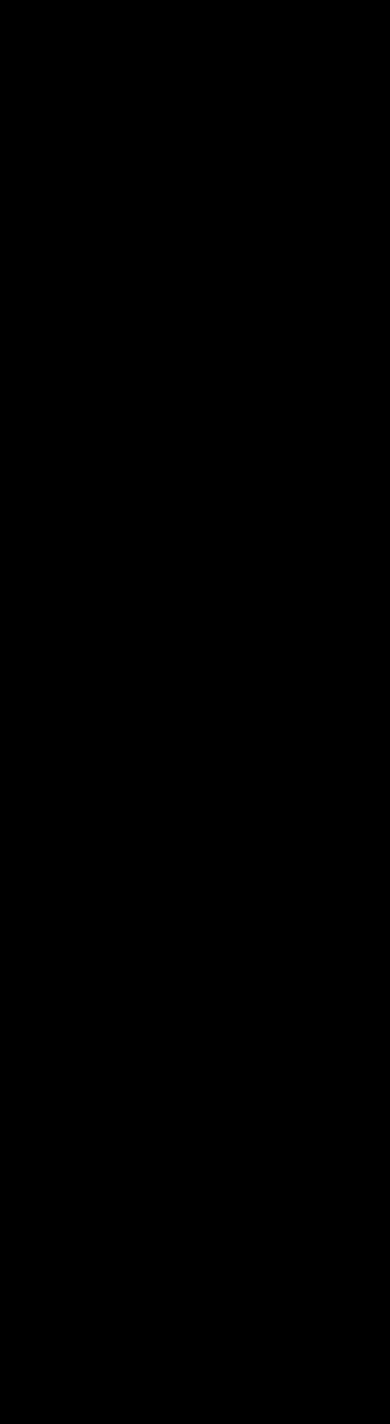
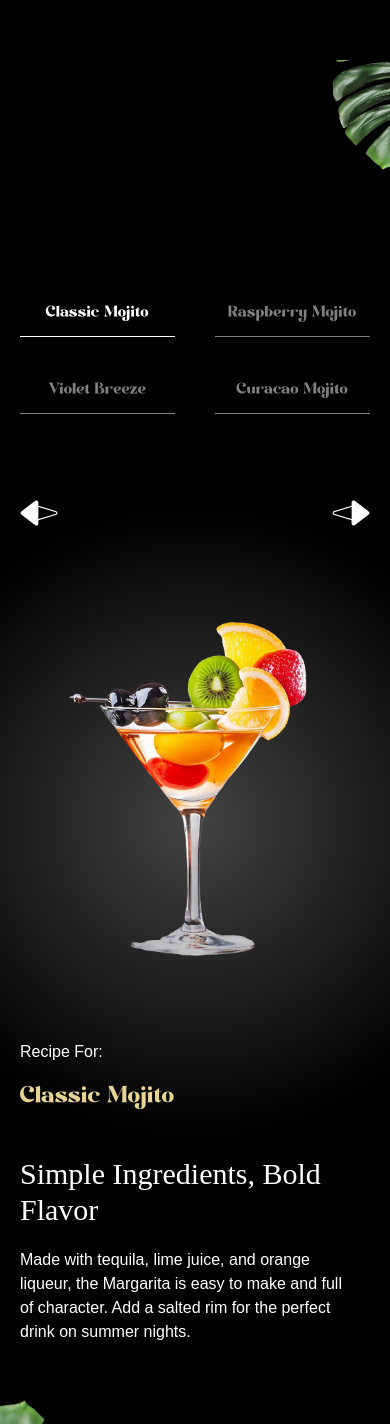
Before and after one commit to ubaid215/Cocktail-Gsap-Animation, a React (Vite) app: page / in a window 390 px wide. Shown: the part 5619-7043 px from the top of the page. Before the commit the page ends 5839 px from the top, so only its background shows below. Built offline with nearby package versions, Linux system fonts and the light colour scheme; a web font is replaced by a local one.

Commit message:
add menu page with slider animation

```diff
--- a/src/App.jsx
+++ b/src/App.jsx
@@ -5,6 +5,7 @@
 import Cocktails from "./components/Cocktails";
 import About from "./components/About";
 import Art from "./components/Art";
+import Menu from "./components/Menu";
 
 gsap.registerPlugin(ScrollTrigger, SplitText);
 
@@ -16,6 +17,7 @@
       <Cocktails />
       <About/>
       <Art/>
+      <Menu/>
     </main>
   )
 }
--- /dev/null
+++ b/src/components/Menu.jsx
@@ -0,0 +1,127 @@
+import React, { useRef, useState } from "react";
+import { allCocktails } from "../../constants/index";
+import { useGSAP } from "@gsap/react";
+import gsap from "gsap";
+
+const Menu = () => {
+  const contentRef = useRef();
+  const [currentIndex, setCurrentIndex] = useState(0);
+
+  useGSAP(() => {
+
+    gsap.fromTo("#title", { opacity: 0 }, { opacity: 1, duration: 1 });
+    gsap.fromTo(
+      ".cocktail img",
+      { opacity: 0, xPercent: -100 },
+      { opacity: 1, duration: 1, xPercent: 0, ease: "power1.inOut" }
+    );
+    gsap.fromTo(
+      ".details h2",
+      { yPercent: 100, opacity: 0 },
+      { yPercent: 0, opacity: 1, duration: 1, ease: "power1.inOut" }
+    );
+    gsap.fromTo(
+      ".details p",
+      { yPercent: 100, opacity: 0 },
+      { yPercent: 0, opacity: 1, duration: 1, ease: "power1.inOut" }
+    );
+  }, [currentIndex]);
+
+  const totalCocktails = allCocktails.length;
+
+  const goToSlide = (index) => {
+    const newIndex = (index + totalCocktails) % totalCocktails;
+
+    setCurrentIndex(newIndex);
+  };
+
+  const getCocktailAt = (indexOffSet) => {
+    return allCocktails[
+      (currentIndex + indexOffSet + totalCocktails) % totalCocktails
+    ];
+  };
+
+  const currentCocktail = getCocktailAt(0);
+  const prevCocktail = getCocktailAt(-1);
+  const nextCocktail = getCocktailAt(+1);
+
+  return (
+    <section id="menu" aria-labelledby="menu-heading">
+      <img src="images/slider-left-leaf.png" alt="left-leaf" id="m-left-leaf" />
+      <img
+        src="images/slider-right-leaf.png"
+        alt="left-right"
+        id="m-right-leaf"
+      />
+
+      <h2 id="menu-heading" className="sr-only">
+        Cocktail Menu
+      </h2>
+
+      <nav className="cocktail-tabs" aria-label="Cocktail Navigation">
+        {allCocktails.map((cocktail, index) => {
+          const isActive = index === currentIndex;
+
+          return (
+            <button
+              key={cocktail.id}
+              className={`${
+                isActive
+                  ? "text-white border-white-"
+                  : "text-white/50 border-white/50"
+              }`}
+              onClick={() => goToSlide(index)}
+            >
+              {cocktail.name}
+            </button>
+          );
+        })}
+      </nav>
+
+      <div className="content">
+        <div className="arrows">
+          <button
+            className="text-left"
+            onClick={() => goToSlide(currentIndex - 1)}
+          >
+            <span>{prevCocktail.name}</span>
+            <img
+              src="/images/right-arrow.png"
+              alt="right-arrow"
+              aria-hidden="true"
+            />
+          </button>
+
+          <button
+            className="text-left"
+            onClick={() => goToSlide(currentIndex + 1)}
+          >
+            <span>{nextCocktail.name}</span>
+            <img
+              src="/images/left-arrow.png"
+              alt="left-arrow"
+              aria-hidden="true"
+            />
+          </button>
+        </div>
+
+        <div className="cocktail">
+          <img src={currentCocktail.image} alt="" className="object-contain" />
+        </div>
+
+        <div className="recipe">
+          <div ref={contentRef} className="info">
+            <p>Recipe For:</p>
+            <p id="title">{currentCocktail.name}</p>
+          </div>
+          <div className="details">
+            <h2>{currentCocktail.title}</h2>
+            <p>{currentCocktail.description}</p>
+          </div>
+        </div>
+      </div>
+    </section>
+  );
+};
+
+export default Menu;
--- a/src/index.css
+++ b/src/index.css
@@ -275,7 +275,7 @@
     }
 
     #menu {
-        @apply relative w-full md:mt-40 mt-0 2xl:px-0 px-5 py-20 radial-gradient;
+        @apply relative w-full md:mt-40 mt-0 2xl:px-4 px-5 py-20 radial-gradient;
 
         #m-left-leaf {
             @apply object-contain absolute -bottom-20 left-0 md:w-fit w-1/3;
```
